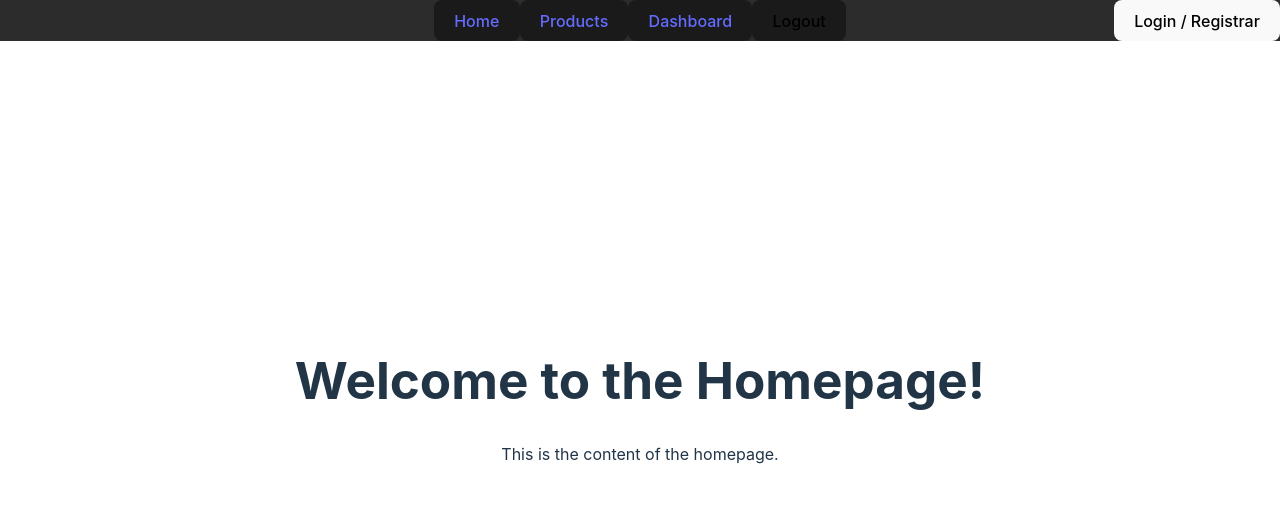
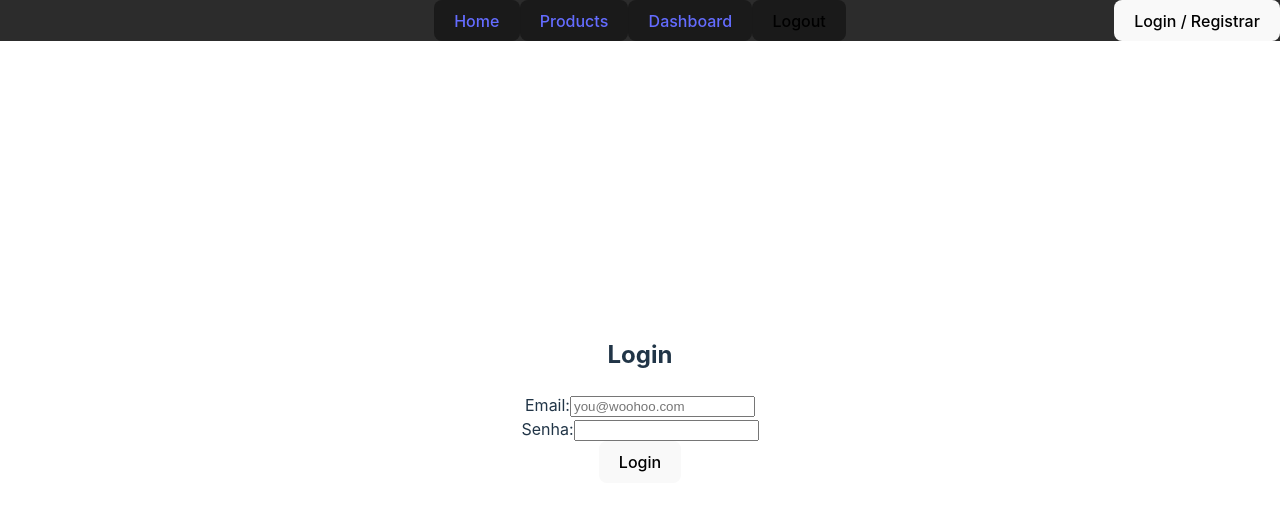
Before and after one commit to EliasEnns/Front-End---Projeto-Final, a React (Vite) app in the folder react/: page / in a window 1280 px wide. Shown: the top 510 px of the page. Built offline with nearby package versions, Linux system fonts and the light colour scheme.

Commit message:
Tela login

```diff
--- a/react/src/main.jsx
+++ b/react/src/main.jsx
@@ -10,7 +10,7 @@ import { createBrowserRouter, RouterProvider, BrowserRouter } from 'react-router
 
 import AuthProvider from './hooks/AuthProvider'
 import PrivateRoute from "./router/Route"
-import LoginPrompt from './routes/LoginPrompt'
+import Login from './routes/Login.jsx'
 
 const router = createBrowserRouter([
   // {
@@ -27,11 +27,11 @@ const router = createBrowserRouter([
           },
           {
             path: '/',
-            element: <Home />,
+            element: <Login />,
           },
           {
             path: '/login',
-            element: <LoginPrompt />,
+            element: <Login />,
           },
           {
             element: <PrivateRoute />,
--- /dev/null
+++ b/react/src/routes/Login.jsx
@@ -0,0 +1,68 @@
+import React from 'react';
+import { useState } from 'react';
+import { useAuth } from '../hooks/AuthProvider';
+
+
+const Login = () => {
+  const [input, setInput] = useState({
+    username: "",
+    password: "",
+  });
+
+  const auth = useAuth();
+  const handleSubmitEvent = (e) => {
+    e.preventDefault();
+    if (input.username !== "" && input.password !== "") {
+      auth.loginAction(input);
+      return;
+    }
+    alert("please provide a valid input");
+  };
+
+  const handleInput = (e) => {
+    const { name, value } = e.target;
+    setInput((prev) => ({
+      ...prev,
+      [name]: value,
+    }));
+  };
+  return (
+<>
+        <h2 type='title' >Login</h2>
+      <div className="content">
+        <form onSubmit={handleSubmitEvent}>
+          <div>
+            <label>
+              Email:
+              <input
+                type="input"
+                id="user-email"
+                name="username"
+                placeholder="you@woohoo.com"
+                aria-describedby="user-email"
+                aria-invalid="false"
+                onChange={handleInput}
+              />
+            </label>
+          </div>
+          <div>
+            <label>
+              Senha:
+              <input
+                type="password"
+                id="password"
+                name="password"
+                aria-describedby="user-password"
+                aria-invalid="false"
+                onChange={handleInput}
+              />
+            </label>
+          </div>
+          <button type="submit" className="btn-submit" >Login</button>
+        </form>
+      </div>
+      </>
+  );
+};
+
+export default Login;
--- a/react/src/routes/LoginPrompt.jsx
+++ /dev/null
@@ -1,15 +0,0 @@
-import React from 'react';
-
-const LoginPrompt = () => {
-    return (
-        <div className="container">
-        <div>
-          <h1>Access Denied</h1>
-          <p>Restricted area. Please login to access this page.</p>
-
-        </div>
-      </div>
-    );
-};
-
-export default LoginPrompt;
```
